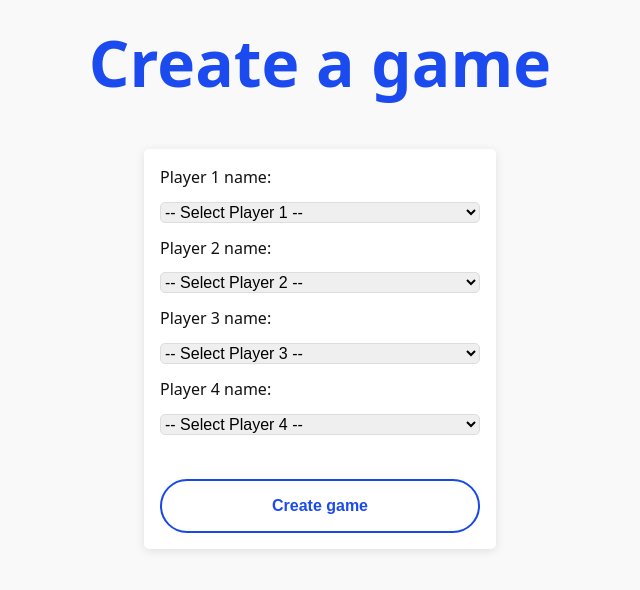
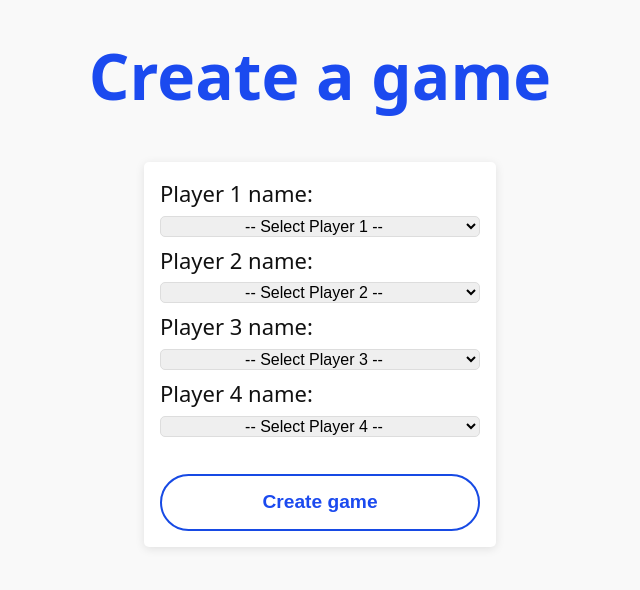
Before and after one commit to lkolebka/baby-foot-python, a Flask app: template myproject/Templates/create_game.html in a window 1280 px wide. Shown: the top 590 px of the page, without its empty margins (320-960 px from the left). Run offline with Flask 2, Linux system fonts and the light colour scheme; the template is opened without the code that fills it, so the values that code supplies are empty; some libraries are stand-ins or nearby versions.

Commit message:
adding styles

```diff
--- a/myproject/static/style.css
+++ b/myproject/static/style.css
@@ -12,7 +12,7 @@ body {
 
 h1, h2, h3 {
     font-weight: 700;
-    margin-top: 0.3em;
+    margin-top: 0.5em;
 }
 h1 {
     font-weight: 700;
@@ -62,13 +62,41 @@ form {
     box-shadow: 0 2px 10px rgba(0, 0, 0, 0.1);
 }
 
+.team-label {
+    /* Add styles specific to the Team 1 label */
+    margin-bottom: 0.5em;
+    padding-top: 0.1em;
+    color: rgb(0, 0, 0); /* Example */
+    font-weight: bold;
+    margin-left: auto;
+    margin-right: auto;
+    display: block;
+    text-align: center;
+
+}
+
+.score-label {
+    /* Add styles specific to the Score label */
+    color: rgb(0, 0, 0);
+    padding-top: 0.8em;
+    padding-bottom: 0.3em;
+    font-weight: normal;
+    font-size: 1em;
+    line-height: 5px;
+    text-align: center;
+}
+
 label {
-    font-size: 16px;
-    line-height: 24px;
-    margin-top: 12px;
+    font-size: 22px;
+    line-height: 20px;
+    margin-top: 5px;
+    margin-left: auto;
+    margin-right: auto;
     background: none;
     border: none;
-    font-family: SegoeUI, 'Segoe UI', Roboto, 'Helvetica Neue', Helvetica, 'Microsoft YaHei', Meiryo, 'Meiryo UI', Arial Unicode MS, sans-serif
+    display: block;
+    text-align: left;
+    font-family: SegoeUI, 'Segoe UI', Roboto, 'Helvetica Neue', Helvetica, 'Microsoft YaHei', Meiryo, 'Meiryo UI', Arial Unicode MS, sans-serif;
 }
 
 input[type="text"], input[type="number"], select {
@@ -76,23 +104,25 @@ input[type="text"], input[type="number"], select {
    /* padding: 0.8em;*/
     font-size: 1em;
     margin-top: 0.8em;
-    margin-bottom: 0.8em;
+    margin-bottom: 0.5em;
     border: 1px solid #ddd;
     border-radius: 5px;
     box-sizing: border-box;
+    text-align: center;
+    text-align-last: center;
 }
 
 input[type="submit"] {
     width: 100%;
-    padding: 1em;
+    padding: 0.8em;
     background: linear-gradient(81.62deg, #ffffff 8.72%, #ffffff 85.01%);
     color: #1b4aef;
     border: 2px solid #174ae4;
     border-radius: 70px;
-    font-size: 1em;
+    font-size: 1.2em;
     font-weight: 700;
     cursor: pointer;
-    margin-top: 2em;
+    margin-top: 1.5em;
 }
 
 input[type="submit"]:hover {
```
